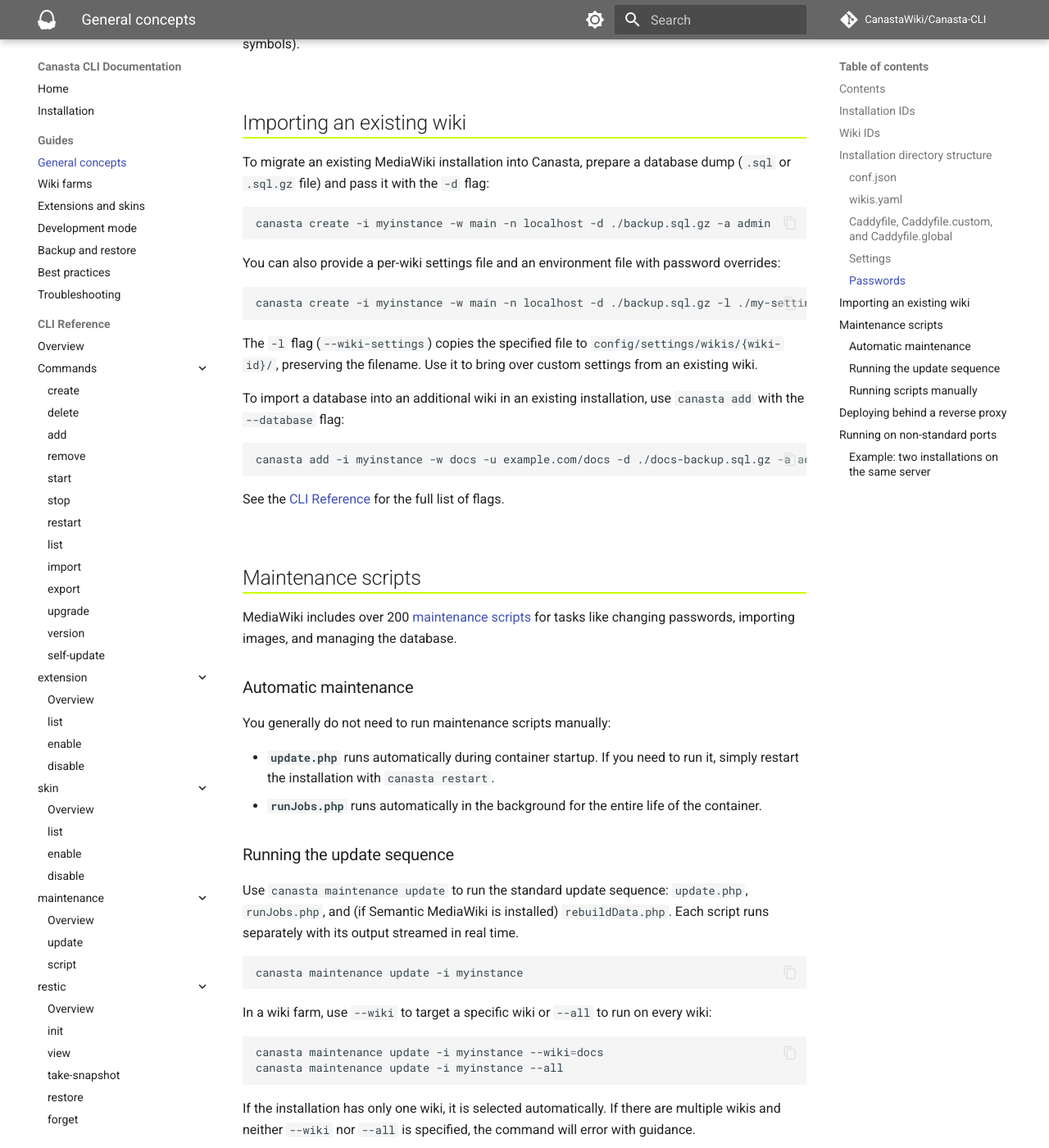
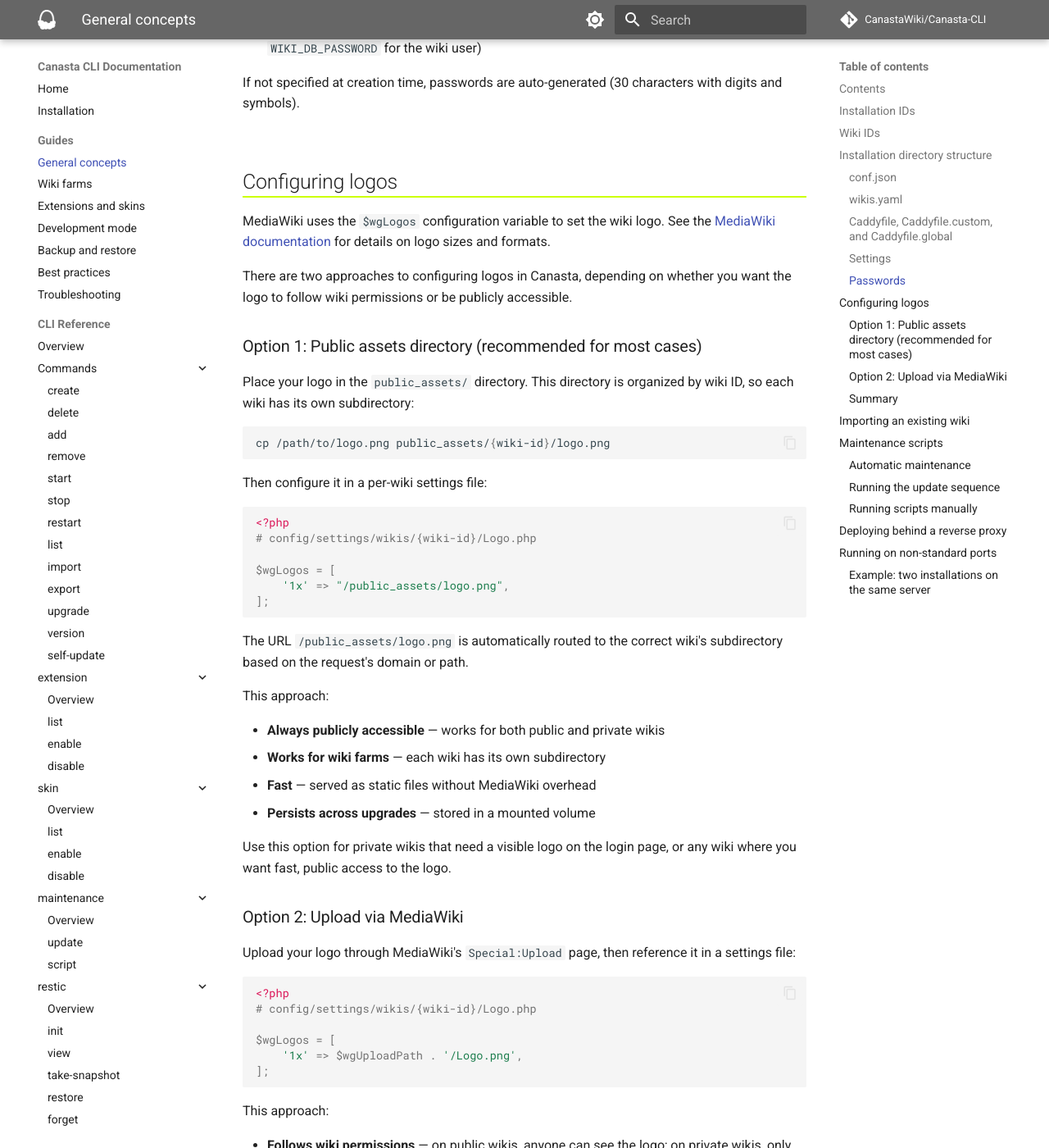
Before and after one commit to CanastaWiki/Canasta-CLI, an MkDocs documentation site: the page built from docs/guide/general-concepts.md, in a window 1280 px wide and 1400 px high, scrolled down 4031 px. Shown: the whole window at 82% size. Built offline with MkDocs 1.6.1 and Material for MkDocs 9.7.7, drawn with Linux system fonts in a browser that asks for light colours; comment, search, counter and statistics services are not loaded; some of the changed text lies outside the part shown.

Commit message:
Add public_assets support, update logo docs, and improve log documentation (#207)
* Add logo configuration docs and improve log file documentation

- Add "Configuring logos" section to general-concepts.md covering:
  - Upload via MediaWiki (respects wiki permissions)
  - Static files in skins/logos/ (for private wikis with public logo)
- Update directory structure to include skins/logos/ and images/
- Fix log file documentation in devmode.md:
  - PHP errors go to Apache error log, not PHP-FPM log
  - Make MediaWiki debug log instructions more prominent
  - Add Apache access log location

Fixes #206

* Move log file documentation to troubleshooting.md

Log file locations apply to all installations, not just dev mode.
Moved general log documentation to troubleshooting.md and kept only
the Xdebug-specific log in devmode.md with a cross-reference.

* Add public_assets directory support and update logo documentation

Adds CLI support for the new public_assets directory and updates
documentation to recommend it as the primary method for configuring logos.

CLI changes:
- Add CleanupPublicAssets() in orchestrators to remove from container
- Add RemovePublicAssets() in canasta to remove from host
- Update remove command to delete public_assets/{wiki-id}/ when removing a wiki
- Update delete command to clean up all public_assets when deleting installation

Documentation:
- Update directory structure to include public_assets/
- Rewrite logo configuration section with public_assets as recommended option
- Update summary table with new recommendations

````diff
--- a/docs/guide/general-concepts.md
+++ b/docs/guide/general-concepts.md
@@ -7,6 +7,7 @@
 - [Installation IDs](#installation-ids)
 - [Wiki IDs](#wiki-ids)
 - [Installation directory structure](#installation-directory-structure)
+- [Configuring logos](#configuring-logos)
 - [Importing an existing wiki](#importing-an-existing-wiki)
 - [Maintenance scripts](#maintenance-scripts)
   - [Automatic maintenance](#automatic-maintenance)
@@ -80,7 +81,9 @@
 │           └── {wiki-id}/         # PHP settings loaded for a specific wiki
 │               └── *.php
 ├── extensions/                    # User extensions
-└── skins/                        # User skins
+├── skins/                         # User skins
+├── images/                        # Uploaded files
+└── public_assets/                 # Publicly accessible files (logos, etc.)
 ```
 
 ### conf.json
@@ -163,6 +166,73 @@
 - **Database passwords** are saved to the `.env` file (`MYSQL_PASSWORD` for root, `WIKI_DB_PASSWORD` for the wiki user)
 
 If not specified at creation time, passwords are auto-generated (30 characters with digits and symbols).
+
+---
+
+## Configuring logos
+
+MediaWiki uses the `$wgLogos` configuration variable to set the wiki logo. See the [MediaWiki documentation](https://www.mediawiki.org/wiki/Manual:$wgLogos) for details on logo sizes and formats.
+
+There are two approaches to configuring logos in Canasta, depending on whether you want the logo to follow wiki permissions or be publicly accessible.
+
+### Option 1: Public assets directory (recommended for most cases)
+
+Place your logo in the `public_assets/` directory. This directory is organized by wiki ID, so each wiki has its own subdirectory:
+
+```bash
+cp /path/to/logo.png public_assets/{wiki-id}/logo.png
+```
+
+Then configure it in a per-wiki settings file:
+
+```php
+<?php
+# config/settings/wikis/{wiki-id}/Logo.php
+
+$wgLogos = [
+    '1x' => "/public_assets/logo.png",
+];
+```
+
+The URL `/public_assets/logo.png` is automatically routed to the correct wiki's subdirectory based on the request's domain or path.
+
+This approach:
+
+- **Always publicly accessible** — works for both public and private wikis
+- **Works for wiki farms** — each wiki has its own subdirectory
+- **Fast** — served as static files without MediaWiki overhead
+- **Persists across upgrades** — stored in a mounted volume
+
+Use this option for private wikis that need a visible logo on the login page, or any wiki where you want fast, public access to the logo.
+
+### Option 2: Upload via MediaWiki
+
+Upload your logo through MediaWiki's `Special:Upload` page, then reference it in a settings file:
+
+```php
+<?php
+# config/settings/wikis/{wiki-id}/Logo.php
+
+$wgLogos = [
+    '1x' => $wgUploadPath . '/Logo.png',
+];
+```
+
+This approach:
+
+- **Follows wiki permissions** — on public wikis, anyone can see the logo; on private wikis, only logged-in users can see it
+- **Works for wiki farms** — each wiki uploads its own logo
+- **Persists across upgrades** — uploaded files are stored in the `images/` directory
+
+Use this option for fully private wikis where the logo should not be visible to logged-out users.
+
+### Summary
+
+| Scenario | Solution |
+|----------|----------|
+| Public wiki | Either option works |
+| Private wiki, logo visible on login page | Public assets directory |
+| Private wiki, logo hidden from logged-out users | Upload via MediaWiki |
 
 ---
 
````
Also changed, not shown: docs/guide/devmode.md (+12 -7 lines), docs/guide/troubleshooting.md (+27 -0 lines), 4 other files.
